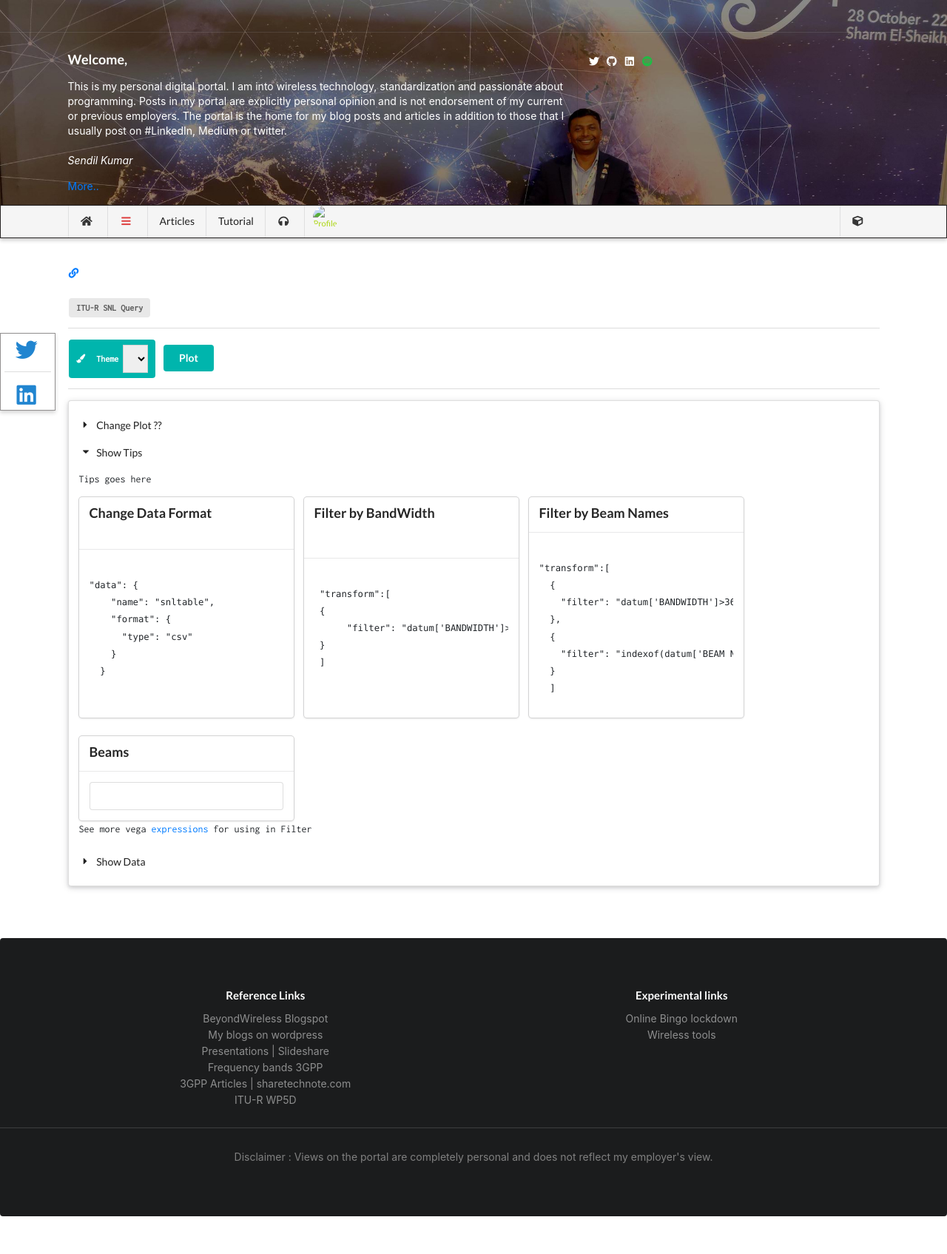
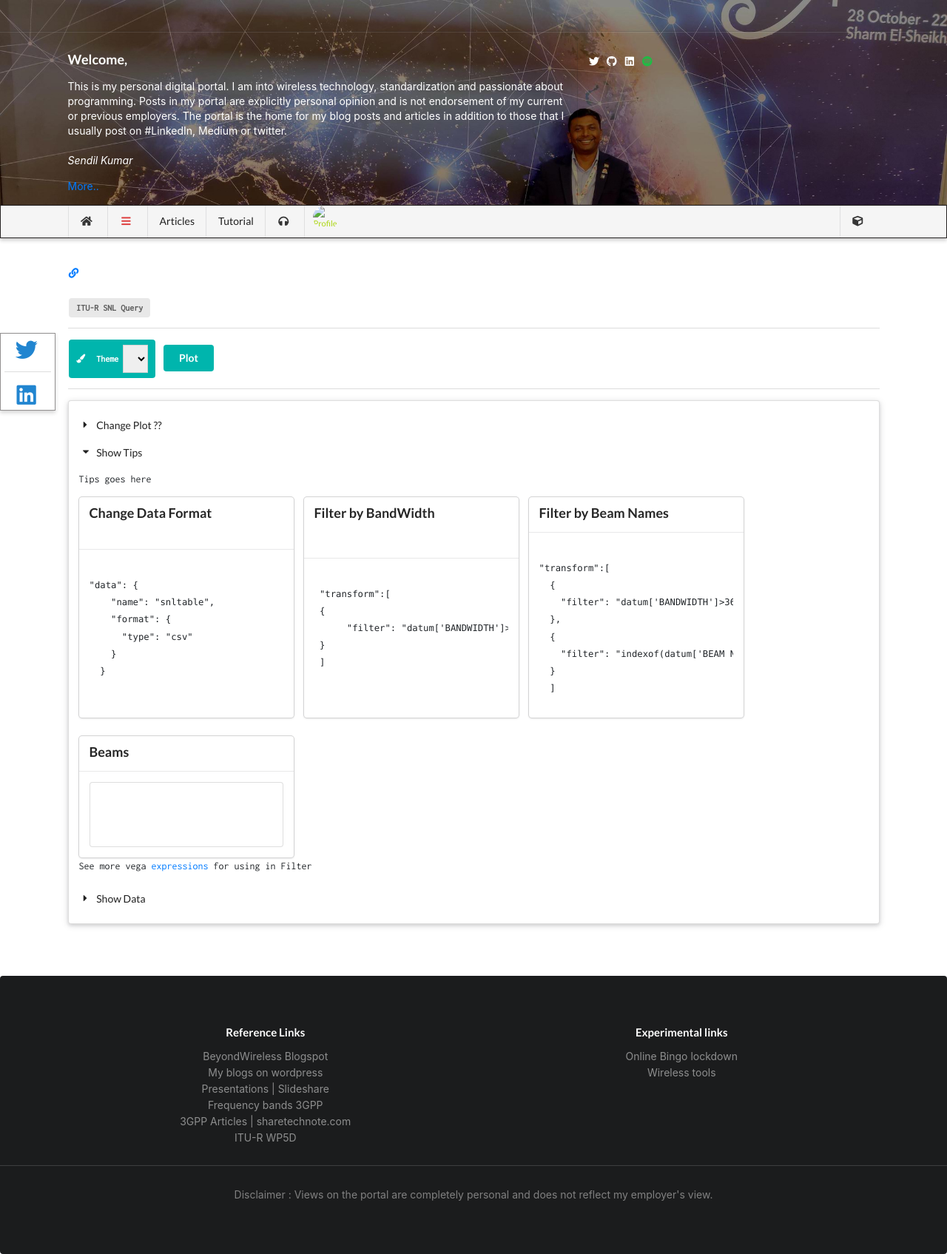
Before and after one commit to wiless/wiless.github.io, a Jekyll site: the page built from _apps/snl.html, in a window 1280 px wide. Shown: the whole page at 74% size. Built offline with Jekyll 4.4.1, drawn with Linux system fonts in a browser that asks for light colours; nearby versions of some CDN libraries; some web fonts are replaced; comment, search, counter and statistics services are not loaded; a style sheet for code colours, icons or effects is not loaded; before the commit the page ends 1644 px from its top, so only the background shows below that.

Commit message:
Update snl.html

```diff
--- a/_apps/snl.html
+++ b/_apps/snl.html
@@ -116,7 +116,7 @@ title: SNL Spectrum Viewer
                                     <div class="header">Beams</div>
                                 </div>
                                 <div class="content">
-    <select name="beamnames" id="beamlist" size=5 multiple class="ui fluid multiple selection dropdown">
+    <select name="beamnames" id="beamlist" size=5 multiple class="ui fluid multiple selection dropdown" style="width:100%;height:100%">
                                          </select>
                                 </div>
                             </div>
```
